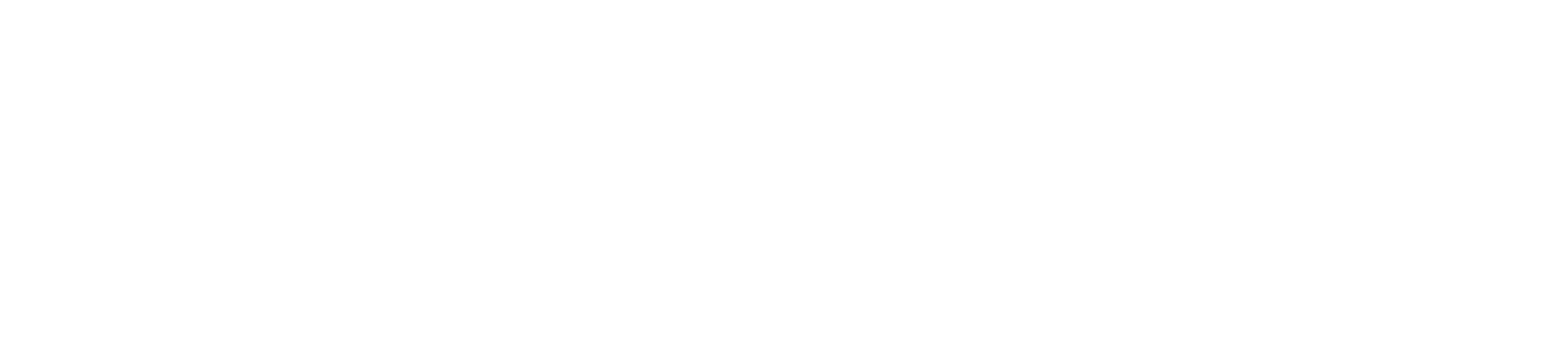
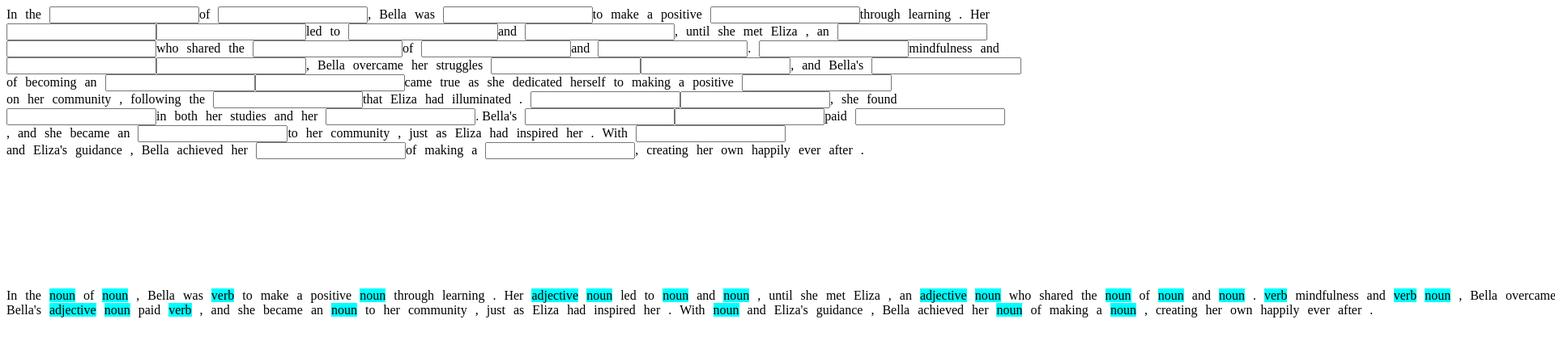
Before and after one commit to 202306-NEA-DZ-FEW/madlibs-next, a plain HTML site: page index.html in a window 1280 px wide. Shown: the top 432 px of the page at 81% size, 1920 px wide, since content can reach past the window. Drawn offline with Linux system fonts and the light colour scheme.

Commit message:
initializing the DOM and sync it

```diff
--- a/madlibs.js
+++ b/madlibs.js
@@ -27,19 +27,19 @@
  * Please go through this lesson: https://www.freecodecamp.org/learn/javascript-algorithms-and-data-structures/regular-expressions/
  */
 function parseStory(rawStory) {
-console.log(rawStory);
-const array1 = rawStory.replaceAll("," , " ,").replaceAll(".", " .").split(" ");
+  const array1 = rawStory
+    .replaceAll(",", " ,")
+    .replaceAll(".", " .")
+    .split(" ");
   function FinalOutput(em) {
-  if (em.endsWith("[n]")==true) {
+    if (em.endsWith("[n]") == true) {
       return { word: em.substring(0, em.length - 3), pos: "noun" };
-  }else if  (em.endsWith("[v]")==true){
+    } else if (em.endsWith("[v]") == true) {
       return { word: em.substring(0, em.length - 3), pos: "verb" };
-
-  }else if (em.endsWith("[a]")==true){
-return {word: em.substring(0, em.length - 3), pos: "adjective" }
-  }else{
-
-    return {word:em };
+    } else if (em.endsWith("[a]") == true) {
+      return { word: em.substring(0, em.length - 3), pos: "adjective" };
+    } else {
+      return { word: em };
     }
   }
   const parsedStory = array1.map(FinalOutput);
@@ -47,54 +47,74 @@ return parsedStory;
   //console.log(parsedStory);
 }
 
-
 /**
  * All your other JavaScript code goes here, inside the function. Don't worry about
  * the `then` and `async` syntax for now.
  *
  * You'll want to use the results of parseStory() to display the story on the page.
  */
-getRawStory().then(parseStory).then((processedStory) => {
-  console.log(processedStory);
+getRawStory()
+  .then(parseStory)
+  .then((processedStory) => {
+    madLibsDom(processedStory);
   });
-
 
 // DOM
 
-function functionality(arrayOfWords) {
-  const resetBtn = document.querySelectorAll("button")[0]
+function madLibsDom(arrayOfWords) {
+  //'editBox' and 'previewBox' are div elements where text is displayed.
+  const editBox = document.querySelectorAll(".madLibsEdit")[0];
+  const previewBox = document.querySelectorAll(".madLibsPreview")[0];
 
-  //'editBox' and 'previewBox' are div elements where text is displayed.
-  const editBox = document.querySelectorAll(".editBox")[0];
-  const previewBox = document.querySelectorAll(".previewBox")[0];
-
-  //i took three inputs just to test we can add more later
-  const inputIds = ["0input-1", "1input-2", "2input-3"];
-
-  //the 'arrayOfBlanks' is set to store the user's input values for the blanks.
-  const arrayOfBlanks = []
-
-  /**
-   * 'Bella' is a young individual with no clear direction in life. However, their fervor for technology and webdev burned brightly within them.
-   * One fateful day, an opportunity of a lifetime 'knocked' on their virtual door : an invitation to, an online 'bootcamp'.
-   */
   const inputHolders = [
     "Your&nbsp;name&nbsp;[n]",
     "Put&nbsp;a&nbsp;verb&nbsp;[v]",
     "The&nbsp;name&nbsp;of&nbsp;theworkshop&nbsp;[n]",
   ];
 
+  // the count is used, to generate ids for inputs and their preview
   let count = 0;
 
   // Adding the story to the HTML
   for (const obj of arrayOfWords) {
-      if (/\.\.\./.test(obj.word) !== true) {
-        editBox.innerHTML += `${obj.word} &nbsp;`;
-        previewBox.innerHTML += `${obj.word}  &nbsp;`;
+    if (!obj.pos) {
+      // creating simple words that don't have POS (not a verb, noun ,or adjective)
+      const word = document.createElement("SPAN");
+      word.classList.add("spann");
+      word.textContent = obj.word;
+      // the clone is needed to append same word into two parents otherwise it won't work
+      const word2 = word.cloneNode(true);
+      editBox.append(word);
+      previewBox.append(word2);
     } else {
-        editBox.innerHTML += `<input id = ${inputIds[count]} class="editable" type="text" placeholder=${inputHolders[count]} maxlength="20" autocomplete="off">`
-        previewBox.innerHTML += `<span class= ${inputIds[count]} class="readonly">[${obj.pos}] </span>`
-        count += 1
-        arrayOfBlanks.push(obj)
+      // if POS exists that's mean this is either a noun ,verbe , or adjevtive
+      // creating Inputs and adding eventListener at the end after appending
+      const input = document.createElement("INPUT");
+      input.setAttribute("type", "text");
+      input.setAttribute("id", "inpt" + count);
+      input.setAttribute("maxlength", 20);
+      input.classList.add("class");
+      editBox.append(input);
+      input.addEventListener("keyup", () =>
+        sync(input.getAttribute("id"), input.value)
+      );
+
+      // this is the preview related to the inputs , when u change inputs in editBox the result appears here
+      const span = document.createElement("SPAN");
+      span.classList.add("spann", "pos");
+      span.setAttribute("id", "spn" + count);
+      span.textContent = obj.pos;
+
+      previewBox.append(span);
+      count++;
     }
-    } }
+  }
+}
+
+// the sync function is creating connection between inputs and preview (the previews are just HTML spans)
+const sync = (id, val) => {
+  console.log(id.replace(/\D/g, ""));
+  const count = id.replace(/\D/g, "");
+  document.getElementById("inpt" + count).innerHTML = val;
+  document.getElementById("spn" + count).textContent = val;
+};
--- a/style.css
+++ b/style.css
@@ -1,3 +1,15 @@
 /**
  * Your CSS goes here.
  */
+
+.madLibsPreview {
+  margin-top: 10rem;
+}
+
+.spann {
+  margin-right: 10px;
+}
+
+.pos {
+  background-color: aqua;
+}
```
Lines whose indentation alone changed are shown as unchanged.
